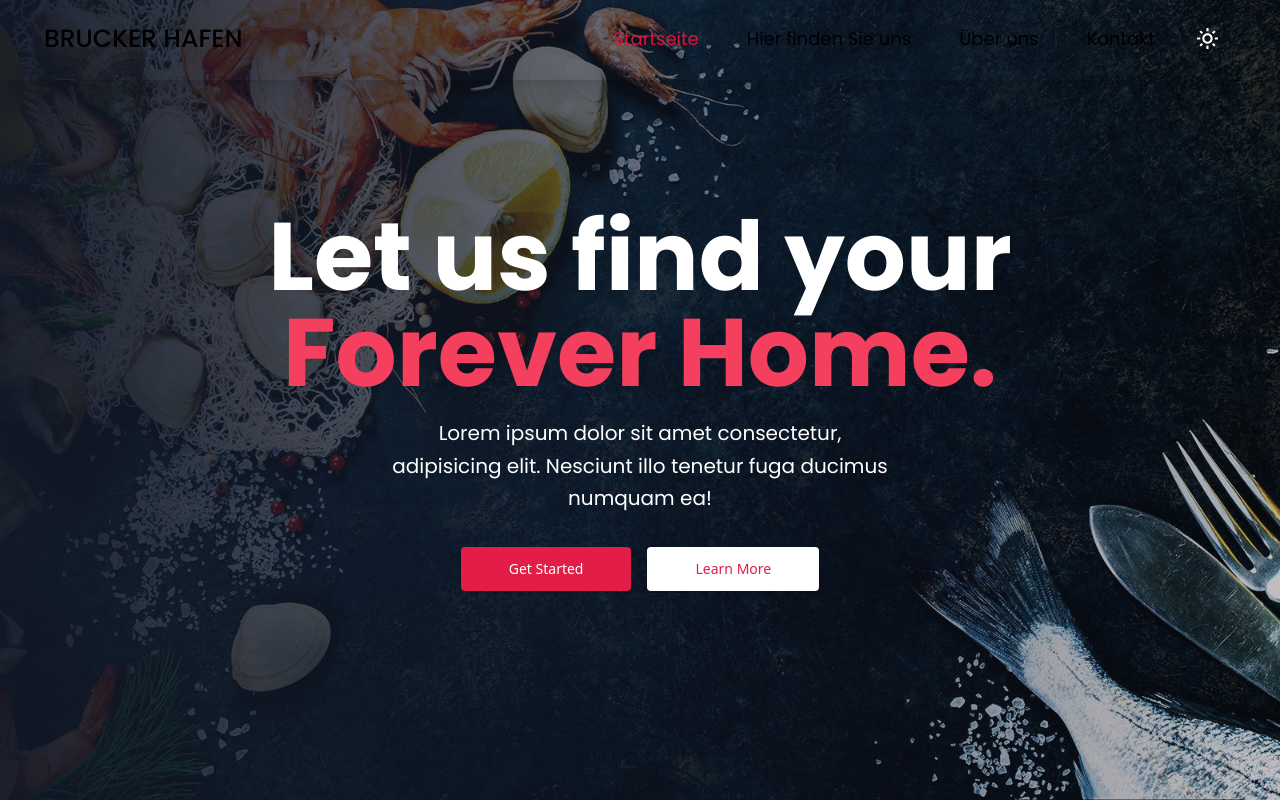
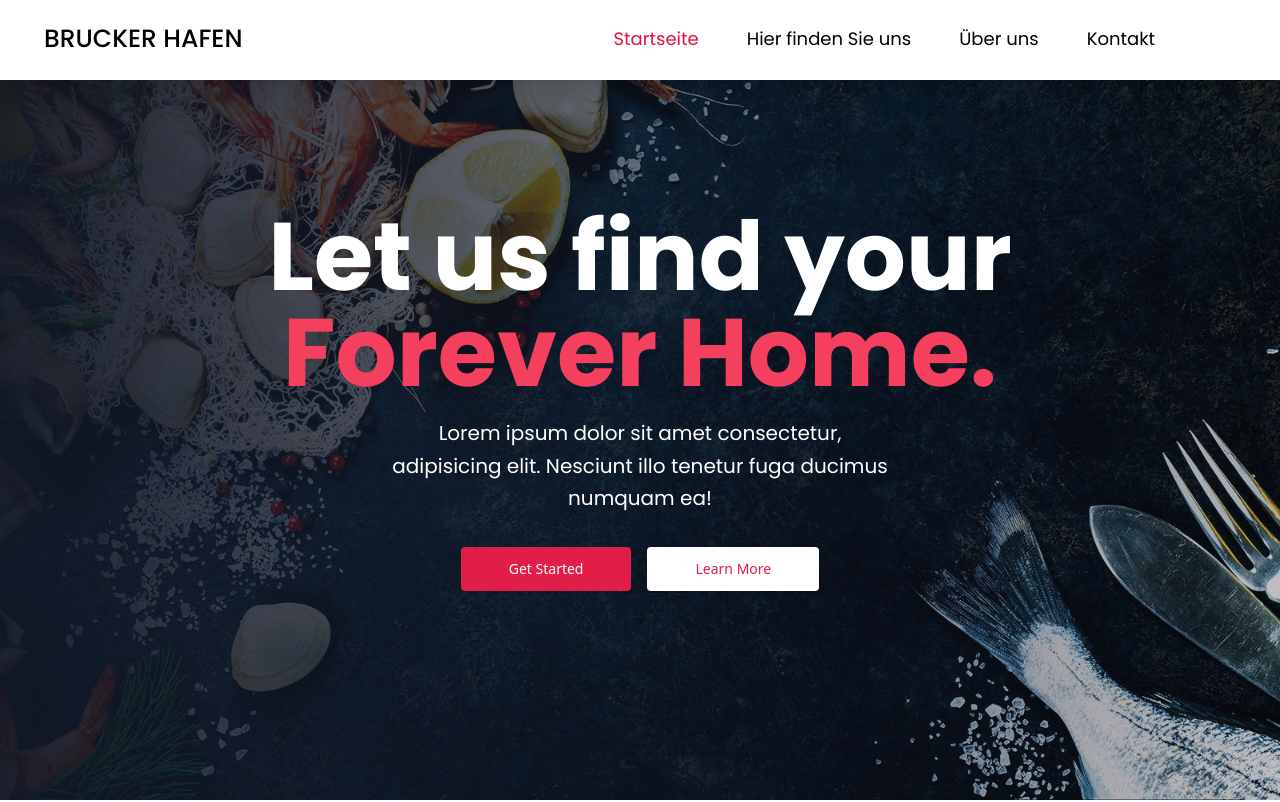
Before and after one commit to yildirimzia/fish-app, a Next.js app: page / in a window 1280 px wide. Shown: the top 802 px of the page. Built offline with nearby package versions, Linux system fonts and the light colour scheme.

Commit message:
update Header component to adjust class names for improved styling

```diff
--- a/app/components/Header.tsx
+++ b/app/components/Header.tsx
@@ -34,8 +34,8 @@ const Header: FC<Props> = ({ activeItem, onClick }) => {
         <div
           className={`fixed top-0 left-0 w-full h-[80px] z-[80] shadow-xl transition duration-500 ${
             active
-              ? " text-black z-[80] dark:shadow bg-white 2"
-              : "dark:bg-opacity-50 1"
+              ? "dark:bg-opacity-50"
+              : "text-black z-[80] dark:shadow bg-white"
           }`}
         >
           <div className="w-[95%] 800px:w-[92%] m-auto py-2 h-full">
```
